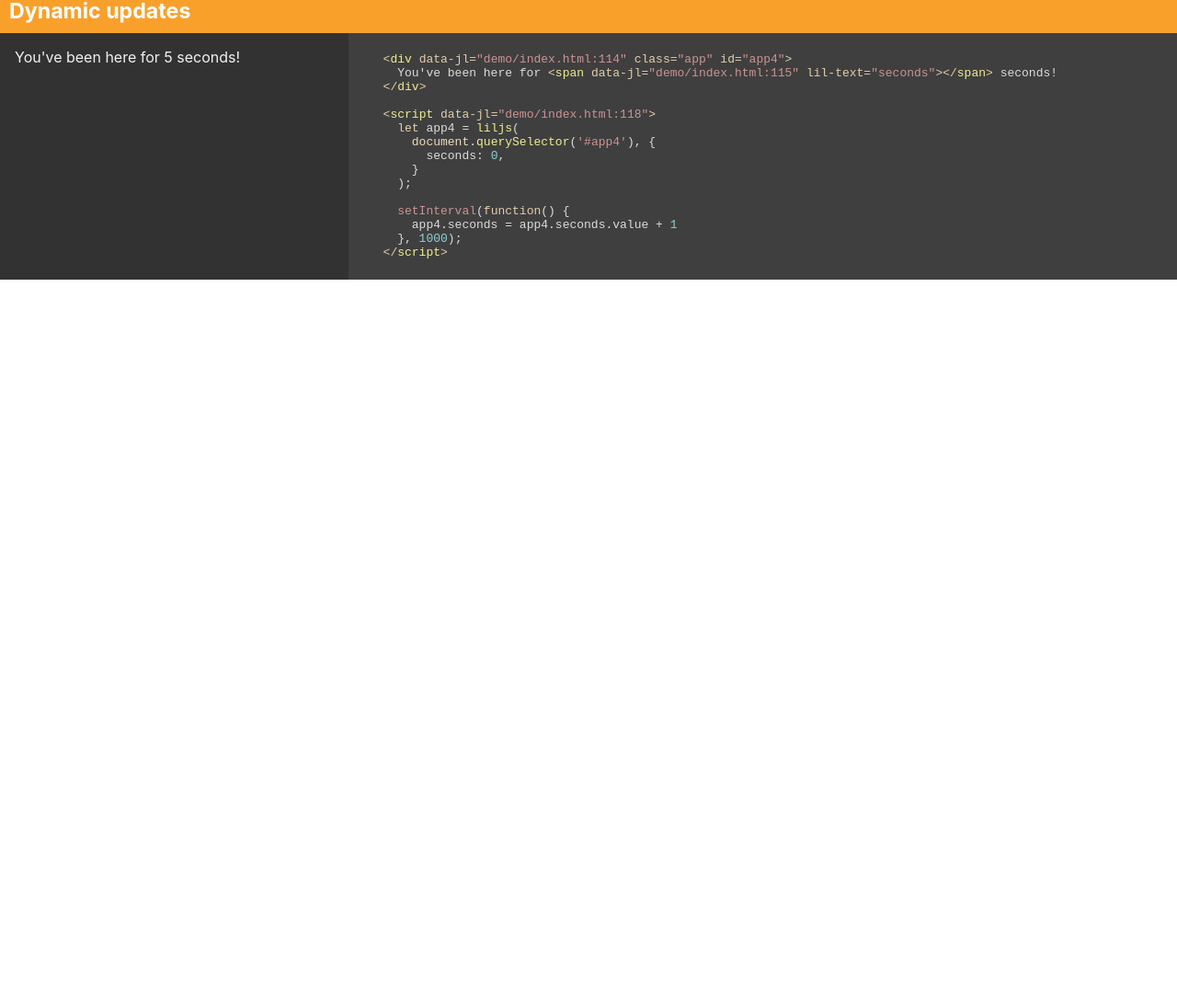
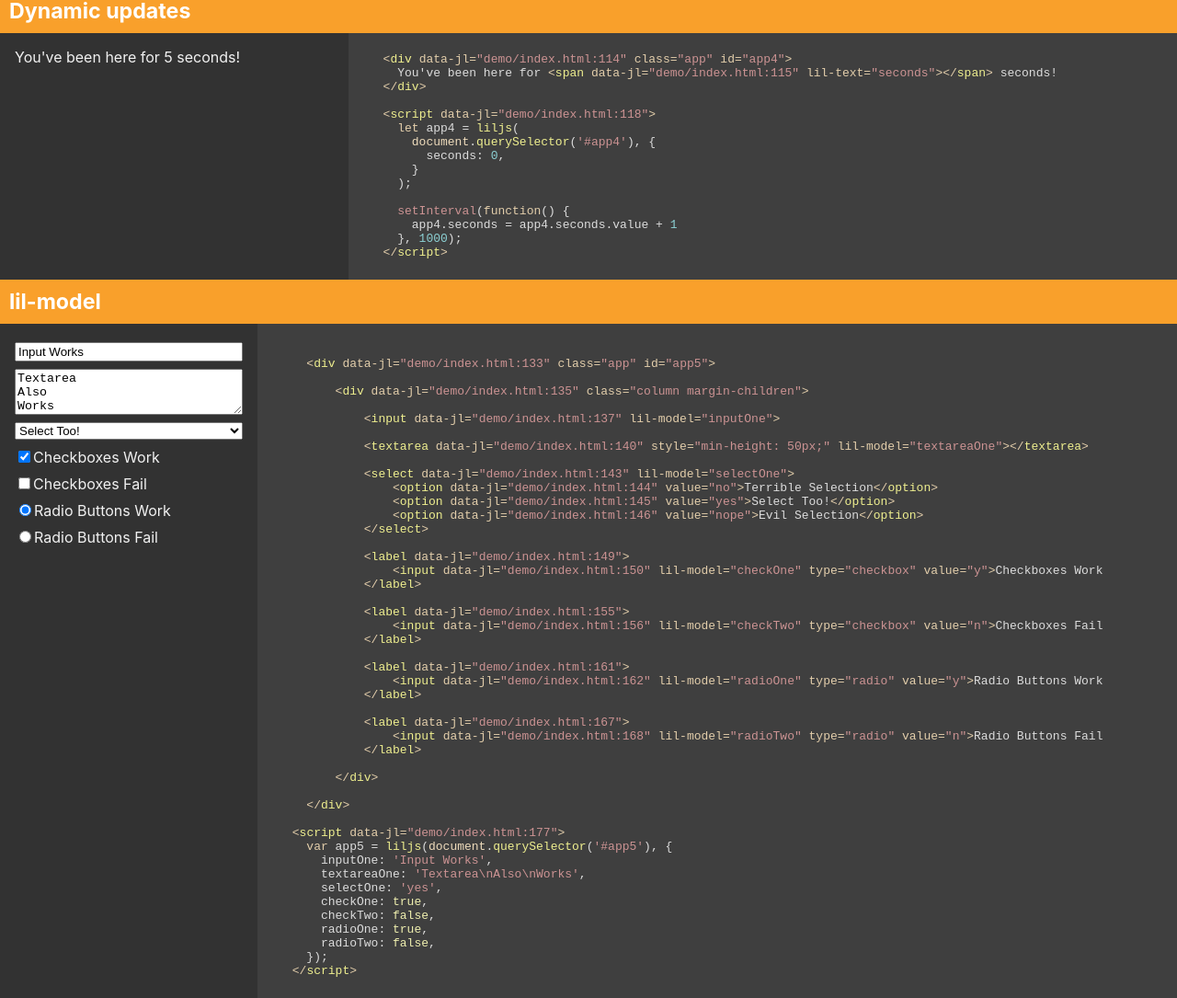
Before and after one commit to bersLucas/liljs, a website: page demo/index.html in a window 1280 px wide. Shown: the part 2280-3365 px from the top of the page at 92% size. Before the commit the page ends 2584 px from the top, so only its background shows below. Drawn offline with nearby package versions, Linux system fonts and the light colour scheme.

Commit message:
Added lil-model support for input, textarea, checkbox, radio

```diff
--- a/demo/index.html
+++ b/demo/index.html
@@ -127,6 +127,66 @@
       }, 1000);
     </script>
   </template>
+
+  <template demo for="lil-model">
+
+      <div class="app" id="app5">
+
+          <div class="column margin-children">
+
+              <input
+                     lil-model="inputOne"/>
+
+              <textarea style="min-height: 50px;"
+                        lil-model="textareaOne"></textarea>
+
+              <select lil-model="selectOne">
+                  <option value="no">Terrible Selection</option>
+                  <option value="yes">Select Too!</option>
+                  <option value="nope">Evil Selection</option>
+              </select>
+
+              <label>
+                  <input lil-model="checkOne"
+                         type="checkbox"
+                         value="y">Checkboxes Work
+              </label>
+
+              <label>
+                  <input lil-model="checkTwo"
+                         type="checkbox"
+                         value="n">Checkboxes Fail
+              </label>
+
+              <label>
+                  <input lil-model="radioOne"
+                         type="radio"
+                         value="y">Radio Buttons Work
+              </label>
+
+              <label>
+                  <input lil-model="radioTwo"
+                         type="radio"
+                         value="n">Radio Buttons Fail
+              </label>
+
+          </div>
+
+      </div>
+
+    <script>
+      var app5 = liljs(document.querySelector('#app5'), {
+        inputOne: 'Input Works',
+        textareaOne: 'Textarea\nAlso\nWorks',
+        selectOne: 'yes',
+        checkOne: true,
+        checkTwo: false,
+        radioOne: true,
+        radioTwo: false,
+      });
+    </script>
+  </template>
+
 </body>
 
 <script src="script.js"></script>
--- a/demo/style.css
+++ b/demo/style.css
@@ -11,6 +11,16 @@ html {
 body {
   max-width: 1280px;
   margin: auto;
+}
+
+.column {
+  display: flex;
+  flex-direction: column;
+}
+
+.margin-children * {
+  margin-bottom: 4px;
+  margin-top: 4px;
 }
 
 #logo-flex {
--- a/src/liljs.js
+++ b/src/liljs.js
@@ -56,6 +56,18 @@ const liljs = (elem, data = {}) => {
       });
     };
 
+    const setModel = (elem, property, value) => {
+      if(['checkbox', 'radio'].some((x) => x === elem.type)) {
+        if (value || state[property].value) {
+          elem.setAttribute('checked', '');
+        } else {
+          elem.removeAttribute('checked')
+        }
+      } else {
+        elem.value = value || state[property].value
+      }
+    };
+
     state[property].elem.forEach(elem => {
       switch (state[property].bindType) {
         case "text":
@@ -67,6 +79,8 @@ const liljs = (elem, data = {}) => {
         case "list":
           setList(elem, property);
           break;
+        case "model":
+          setModel(elem, property)
       }
     });
 
@@ -95,7 +109,7 @@ const liljs = (elem, data = {}) => {
   }
 
   // Initialization
-  ["text", "style", "list"].forEach(bindType => {
+  ["text", "style", "list", "model"].forEach(bindType => {
     elem.querySelectorAll(`[lil-${bindType}]`).forEach(elem => {
       const attributeName = elem.getAttribute(`lil-${bindType}`);
 
```
